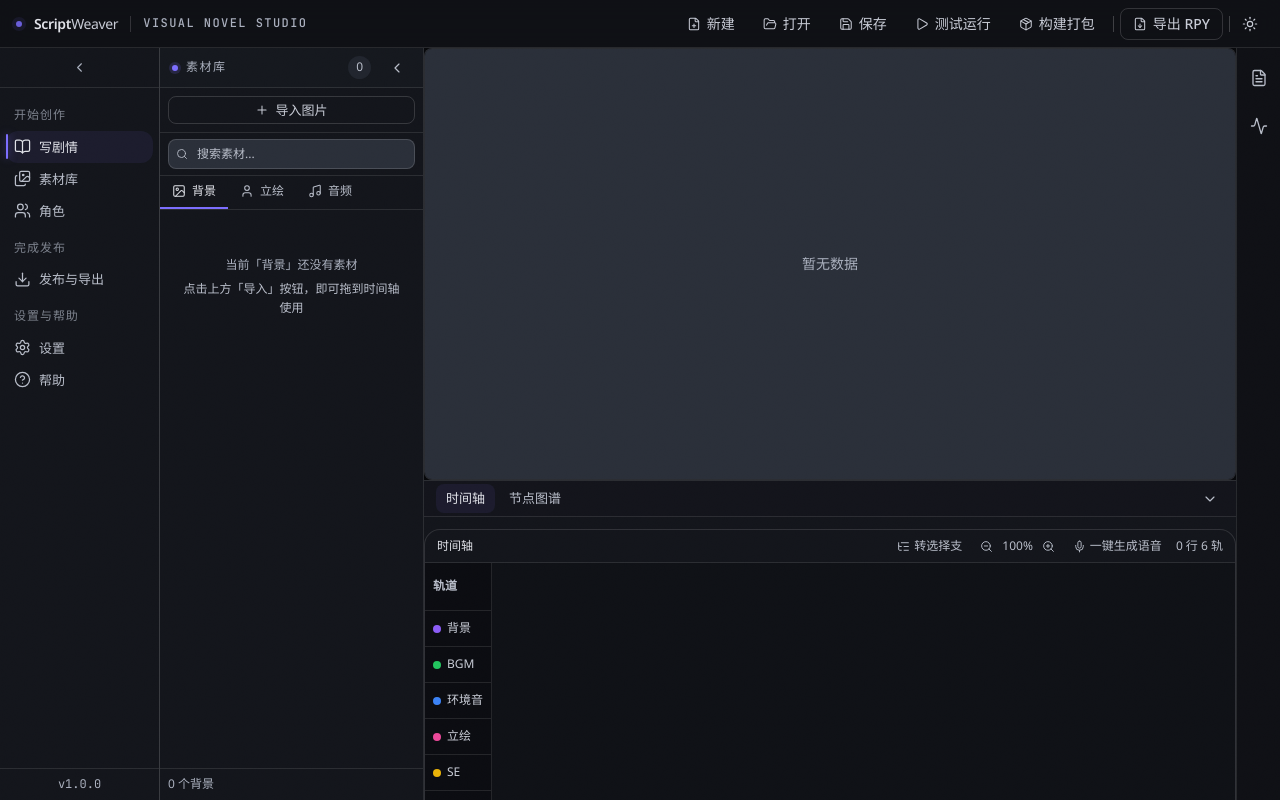
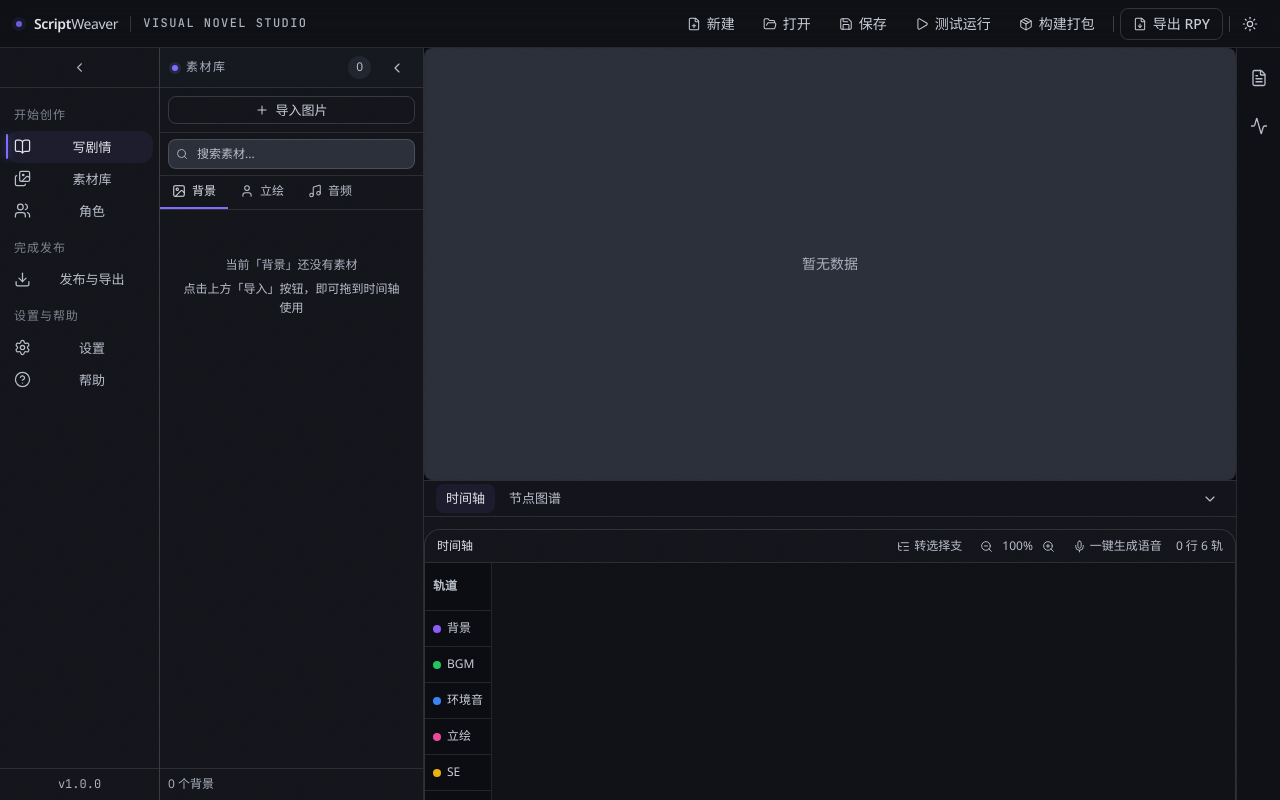
Before and after one commit to SiOuTvT/ScriptWeaver, a React (Vite) app: page / in a window 1280 px wide. Built offline with nearby package versions, Linux system fonts and the light colour scheme.

Commit message:
Update LeftSidebar.tsx

```diff
--- a/src/components/layout/LeftSidebar.tsx
+++ b/src/components/layout/LeftSidebar.tsx
@@ -129,7 +129,7 @@ export default function LeftSidebar() {
       >
         <span className="shrink-0">{item.icon}</span>
         {!collapsed && (
-          <span className="min-w-0 flex-1 truncate text-[13px] text-left">{item.label}</span>
+          <span className="min-w-0 flex-1 truncate text-center text-[13px]">{item.label}</span>
         )}
       </button>
     )
```
